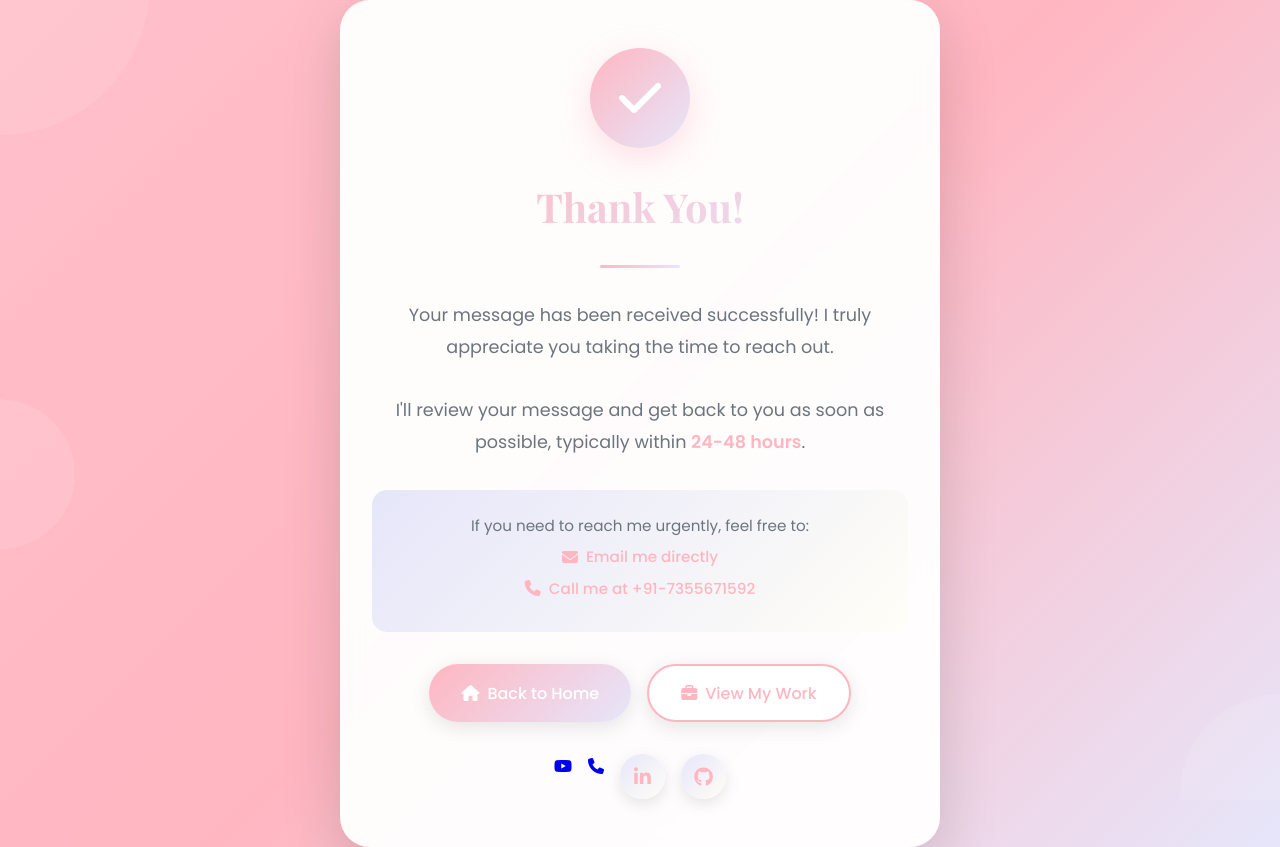
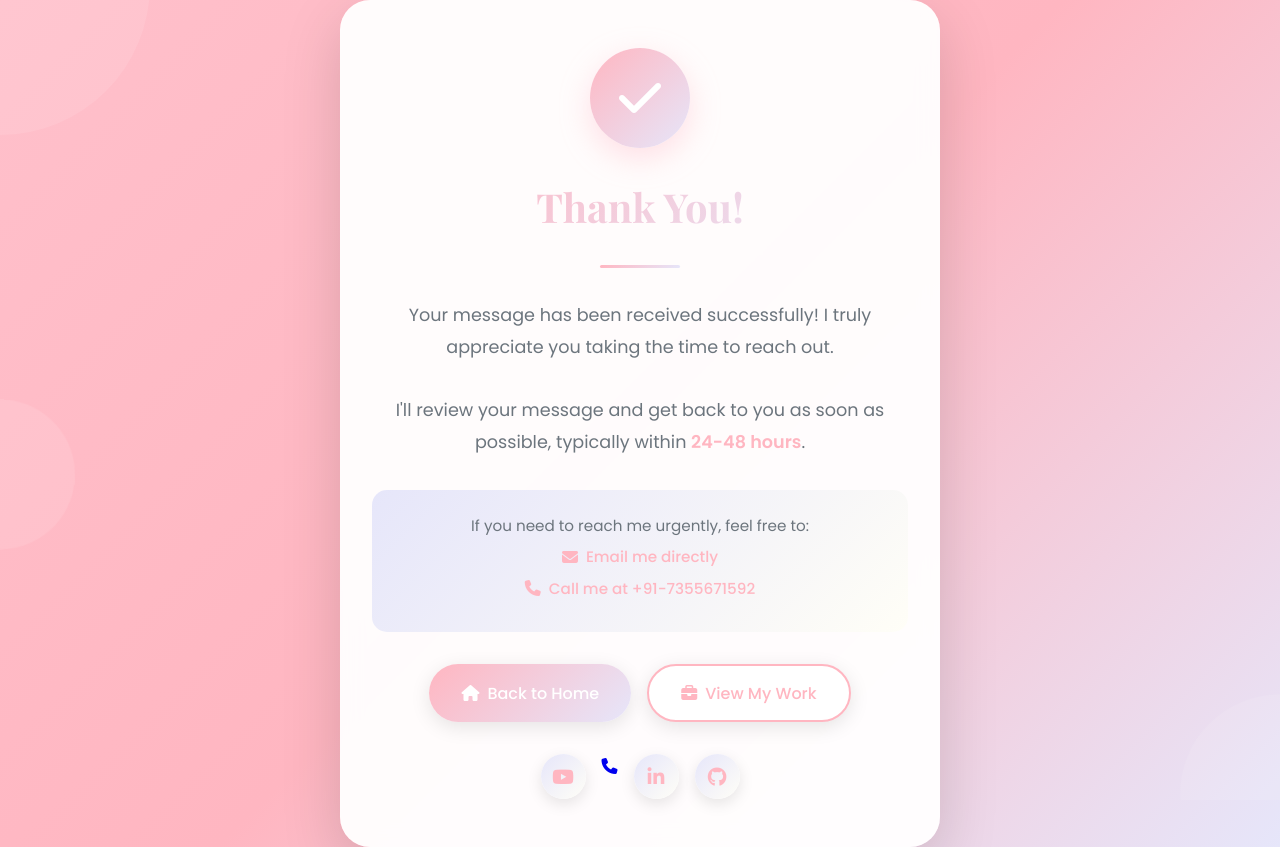
Before and after one commit to Deeksha-Gupta-web/Protfolio, a plain HTML site: page thankyou.html in a window 1280 px wide. Drawn offline with nearby package versions, Linux system fonts and the light colour scheme.

Commit message:
Update thankyou.html

```diff
--- a/thankyou.html
+++ b/thankyou.html
@@ -430,8 +430,8 @@
         </div>
 
         <div class="social-icons">
-            <a href="https://www.youtube.com/@CodewithDeeksha" target="_blank"><i class="fab fa-youtube"></i></a>
-            <a href="tel:+917355671592" class="phone-link" onclick="handlePhoneClick(event, '+91-7355671592')"><i class="fas fa-phone"></i></a>
+            <a href="https://www.youtube.com/@CodewithDeeksha" class="social-icon" target="_blank"><i class="fab fa-youtube"></i></a>
+            <a href="tel:+917355671592" class="phone-link" class="social-icon" onclick="handlePhoneClick(event, '+91-7355671592')"><i class="fas fa-phone"></i></a>
             <a href="#" class="social-icon" title="LinkedIn">
                 <i class="fab fa-linkedin-in"></i>
             </a>
```
